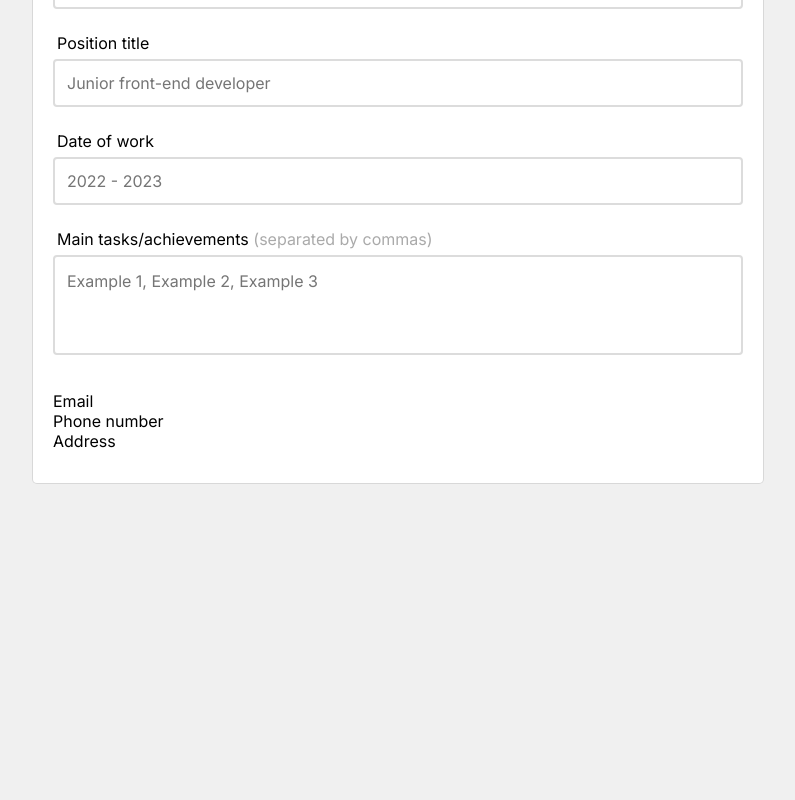
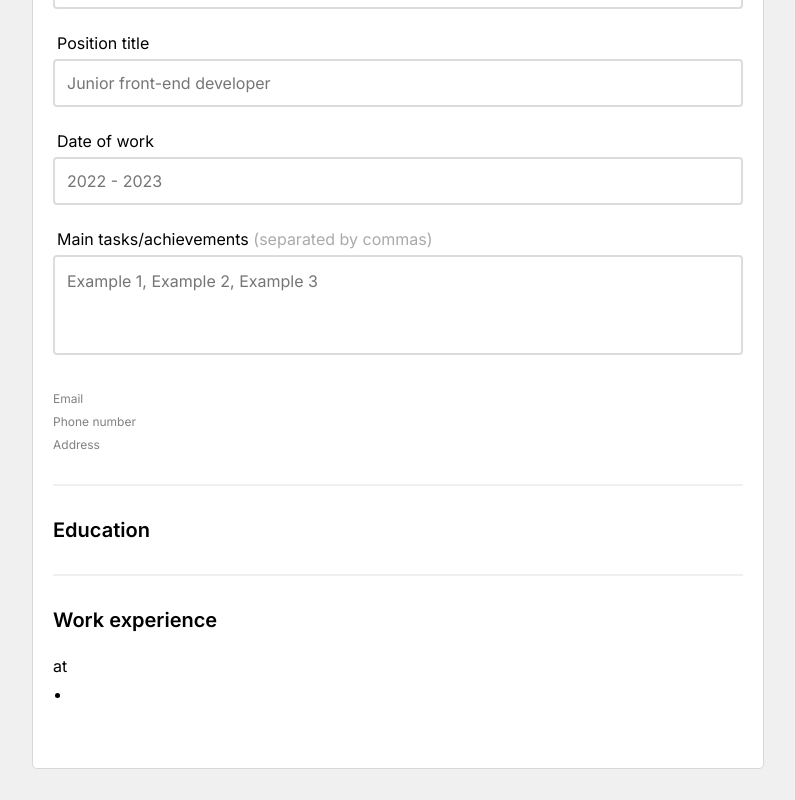
Before and after one commit to nelrnd/react-cv-application, a React (Create React App) app: page / in a window 1280 px wide. Shown: the part 1076-1876 px from the top of the page, without its empty margins (242-1037 px from the left). Before the commit the page ends 1591 px from the top, so only its background shows below. Built offline with nearby package versions, Linux system fonts and the light colour scheme.

Commit message:
Style view sections

```diff
--- a/src/App.js
+++ b/src/App.js
@@ -3,6 +3,8 @@ import GeneralFormSection from './components/GeneralFormSection';
 import EducationFormSection from './components/EducationFormSection';
 import WorkFormSection from './components/WorkFormSection';
 import GeneralViewSection from './components/GeneralViewSection';
+import EducationViewSection from './components/EducationViewSection';
+import WorkViewSection from './components/WorkViewSection';
 
 class App extends Component {
   constructor(props) {
@@ -57,6 +59,10 @@ class App extends Component {
         />
 
         <GeneralViewSection data={this.state.general} />
+        <hr />
+        <EducationViewSection data={this.state.education} />
+        <hr />
+        <WorkViewSection data={this.state.work} />
       </div>
     );
   }
--- a/src/styles.css
+++ b/src/styles.css
@@ -63,3 +63,48 @@ body {
   resize: none;
   line-height: 150%;
 }
+
+.view-section {
+  margin: 32px 0;
+}
+
+.view-section h1 {
+  font-size: 32px;
+  font-weight: 600;
+  margin-bottom: 8px;
+}
+
+.view-section h2 {
+  font-size: 24px;
+  font-weight: 400;
+  color: #818181;
+  margin-bottom: 32px;
+}
+
+.view-section h3 {
+  font-size: 20px;
+  font-weight: 600;
+  margin-bottom: 24px;
+}
+
+.view-section p {
+  margin-bottom: 8px;
+}
+
+.view-section .small {
+  font-size: 12px;
+  color: #818181;
+  margin-bottom: 6px;
+}
+
+.view-section ul {
+  padding-left: 1.2rem;
+}
+
+.view-section ul li {
+  margin-bottom: 0.25rem;
+}
+
+hr {
+  border: solid 1px #f0f0f0;
+}
```
